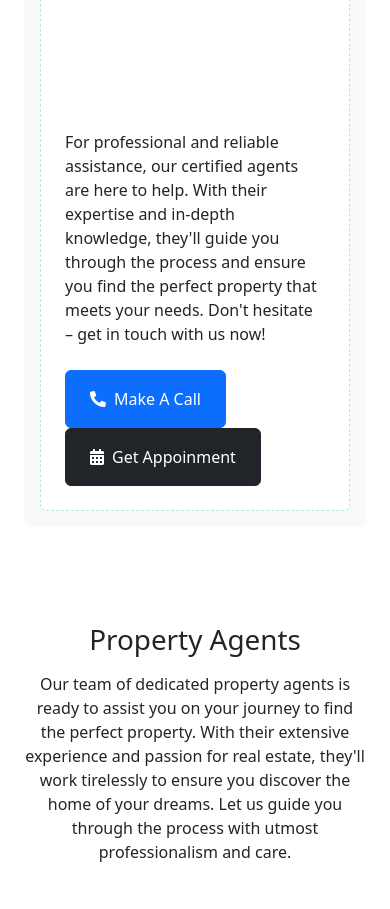
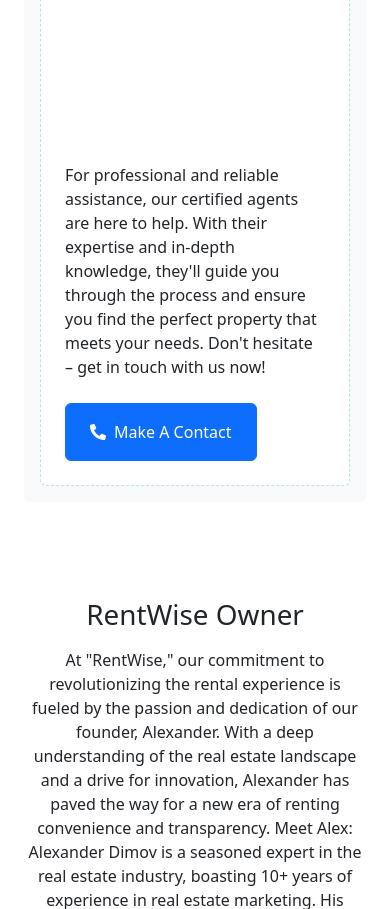
Before and after one commit to AlexDimov-04/Property-Rental-Marketplace, a Django app: page / in a window 390 px wide. Shown: the part 2291-3200 px from the top of the page. Run offline with Django 4.2, Linux system fonts and the light colour scheme; data that the repository does not hold is empty; some libraries are stand-ins or nearby versions.

Commit message:
changed landingpage structure to site theme

```diff
--- a/property_rental_marketplace/templates/hero_page/landing_page.html
+++ b/property_rental_marketplace/templates/hero_page/landing_page.html
@@ -52,7 +52,8 @@
             {% for property_type, count in property_type_counts.items %}
             {% if property_type != 'Building' %}
             <div class="col-lg-3 col-sm-6 wow fadeInUp" data-wow-delay="0.1s">
-                        <a class="cat-item d-block bg-light text-center rounded p-3" href="{% url 'list_properties' property_type %}?property_type={{ property_type }}">
+                <a class="cat-item d-block bg-light text-center rounded p-3"
+                    href="{% url 'list_properties' property_type %}?property_type={{ property_type }}">
                     <div class="rounded p-4">
                         <div class="icon mb-3">
                             <img class="img-fluid" src="{% static 'images/icon-apartment.png' %}" alt="Icon">
@@ -94,7 +95,7 @@
                     and assists with property tours.</p>
                 <p><i class="fa fa-check text-primary me-3"></i>We understand your specific needs and offer personalized
                     property recommendations to match your lifestyle and preferences.</p>
-                <a class="btn btn-primary py-3 px-5 mt-3" href="">Read More</a>
+                <a class="btn btn-primary py-3 px-5 mt-3" href="{% url 'about' %}">Read More</a>
             </div>
         </div>
     </div>
@@ -108,20 +109,19 @@
             <div class="bg-white rounded p-4" style="border: 1px dashed rgba(0, 185, 142, .3)">
                 <div class="row g-5 align-items-center">
                     <div class="col-lg-6 wow fadeIn" data-wow-delay="0.1s">
-                        <img class="img-fluid rounded w-100" src="{% static 'images/call-to-action.jpg' %}" alt="">
+                        <img class="img-fluid rounded w-100" src="{% static 'images/support.jpg' %}" alt="">
                     </div>
                     <div class="col-lg-6 wow fadeIn" data-wow-delay="0.5s">
                         <div class="mb-4">
-                            <h1 class="mb-3" style="color: #fff;">Contact With Our Certified Agent</h1>
+                            <h1 class="mb-3" style="color: #fff;">Contact With Our Support For Further Questions</h1>
                             <p>For professional and reliable assistance, our certified agents are here to help. With
                                 their expertise and in-depth knowledge, they'll guide you through the process and ensure
                                 you find the perfect property that meets your needs. Don't hesitate – get in touch with
                                 us now!</p>
                         </div>
-                        <a href="" class="btn btn-primary py-3 px-4 me-2"><i class="fa fa-phone-alt me-2"></i>Make A
-                            Call</a>
-                        <a href="" class="btn btn-dark py-3 px-4"><i class="fa fa-calendar-alt me-2"></i>Get
-                            Appoinment</a>
+                        <a href="{% url 'contacts' %}" class="btn btn-primary py-3 px-4 me-2"><i
+                                class="fa fa-phone-alt me-2"></i>Make A
+                            Contact</a>
                     </div>
                 </div>
             </div>
@@ -135,75 +135,35 @@
 <div class="container-xxl py-5">
     <div class="container">
         <div class="text-center mx-auto mb-5 wow fadeInUp" data-wow-delay="0.1s" style="max-width: 600px;">
-            <h1 class="mb-3" style="color: #202528;">Property Agents</h1>
+            <h1 class="mb-3" style="color: #202528;">RentWise Owner</h1>
             <p>
-                Our team of dedicated property agents is ready to assist you on your journey to find the perfect
-                property. With their extensive experience and passion for real estate, they'll work tirelessly to ensure
-                you discover the home of your dreams. Let us guide you through the process with utmost professionalism
-                and care.</p>
+                At "RentWise," our commitment to revolutionizing the rental experience is fueled by the passion and
+                dedication of our founder, Alexander. With a deep understanding of the real estate landscape and a
+                drive for innovation, Alexander has paved the way for a new era of renting convenience and
+                transparency.
+
+                Meet Alex:
+
+                Alexander Dimov is a seasoned expert in the real estate industry, boasting 10+ years of experience in
+                real estate marketing. His visionary leadership has guided "RentWise" to become a trusted name in the
+                market, known for its customer-centric approach and cutting-edge solutions.</p>
         </div>
+    </div>
+    <div class="container">
         <div class="row g-4">
-            <div class="col-lg-3 col-md-6 wow fadeInUp" data-wow-delay="0.1s">
+            <div class="text-center mx-auto mb-5 wow fadeInUp" data-wow-delay="0.1s" style="max-width: 600px;">
                 <div class="team-item rounded overflow-hidden">
                     <div class="position-relative">
-                        <img class="img-fluid border" src="{% static 'images/team-1.jpg' %}" alt="">
+                        <img class="img-fluid border" src="{% static 'images/cv_image.jpg' %}" alt="">
                         <div class="position-absolute start-50 top-100 translate-middle d-flex align-items-center">
-                            <a class="btn btn-square mx-1" href=""><i class="fab fa-facebook-f"></i></a>
-                            <a class="btn btn-square mx-1" href=""><i class="fab fa-twitter"></i></a>
-                            <a class="btn btn-square mx-1" href=""><i class="fab fa-instagram"></i></a>
+                            <a class="btn btn-square mx-1" target="_blank" href="https://www.facebook.com/alex.dimov.501/"><i class="fab fa-facebook-f"></i></a>
+                            <a class="btn btn-square mx-1" target="_blank" href="https://twitter.com/elenaultras?ref_src=twsrc%5Egoogle%7Ctwcamp%5Eserp%7Ctwgr%5Eauthor"><i class="fab fa-twitter"></i></a>
+                            <a class="btn btn-square mx-1" target="_blank" href="https://www.instagram.com/dimanou_/?hl=bg"><i class="fab fa-instagram"></i></a>
                         </div>
                     </div>
                     <div class="text-center p-4 mt-3">
-                        <h5 class="fw-bold mb-0">Full Name</h5>
-                        <small>Designation</small>
-                    </div>
-                </div>
-            </div>
-            <div class="col-lg-3 col-md-6 wow fadeInUp" data-wow-delay="0.3s">
-                <div class="team-item rounded overflow-hidden">
-                    <div class="position-relative">
-                        <img class="img-fluid border" src="{% static 'images/team-2.jpg' %}" alt="">
-                        <div class="position-absolute start-50 top-100 translate-middle d-flex align-items-center">
-                            <a class="btn btn-square mx-1" href=""><i class="fab fa-facebook-f"></i></a>
-                            <a class="btn btn-square mx-1" href=""><i class="fab fa-twitter"></i></a>
-                            <a class="btn btn-square mx-1" href=""><i class="fab fa-instagram"></i></a>
-                        </div>
-                    </div>
-                    <div class="text-center p-4 mt-3">
-                        <h5 class="fw-bold mb-0">Full Name</h5>
-                        <small>Designation</small>
-                    </div>
-                </div>
-            </div>
-            <div class="col-lg-3 col-md-6 wow fadeInUp" data-wow-delay="0.5s">
-                <div class="team-item rounded overflow-hidden">
-                    <div class="position-relative">
-                        <img class="img-fluid border" src="{% static 'images/team-3.jpg' %}" alt="">
-                        <div class="position-absolute start-50 top-100 translate-middle d-flex align-items-center">
-                            <a class="btn btn-square mx-1" href=""><i class="fab fa-facebook-f"></i></a>
-                            <a class="btn btn-square mx-1" href=""><i class="fab fa-twitter"></i></a>
-                            <a class="btn btn-square mx-1" href=""><i class="fab fa-instagram"></i></a>
-                        </div>
-                    </div>
-                    <div class="text-center p-4 mt-3">
-                        <h5 class="fw-bold mb-0">Full Name</h5>
-                        <small>Designation</small>
-                    </div>
-                </div>
-            </div>
-            <div class="col-lg-3 col-md-6 wow fadeInUp" data-wow-delay="0.7s">
-                <div class="team-item rounded overflow-hidden">
-                    <div class="position-relative">
-                        <img class="img-fluid border" src="{% static 'images/team-4.jpg' %}" alt="">
-                        <div class="position-absolute start-50 top-100 translate-middle d-flex align-items-center">
-                            <a class="btn btn-square mx-1" href=""><i class="fab fa-facebook-f"></i></a>
-                            <a class="btn btn-square mx-1" href=""><i class="fab fa-twitter"></i></a>
-                            <a class="btn btn-square mx-1" href=""><i class="fab fa-instagram"></i></a>
-                        </div>
-                    </div>
-                    <div class="text-center p-4 mt-3">
-                        <h5 class="fw-bold mb-0">Full Name</h5>
-                        <small>Designation</small>
+                        <h5 class="fw-bold mb-0">Alexander Dimov</h5>
+                        <small style="color: #fff;">Owner</small>
                     </div>
                 </div>
             </div>
@@ -218,52 +178,26 @@
     <div class="container">
         <div class="text-center mx-auto mb-5 wow fadeInUp" data-wow-delay="0.1s" style="max-width: 600px;">
             <h1 class="mb-3" style="color: #202528;">Our Clients Say!</h1>
-            <p>Don't just take our word for it. Here's what our valued clients have to say about their experience with us:</p>
+            <p>Don't just take our word for it. Here's what our valued clients have to say about their experience with
+                us:</p>
         </div>
         <div class="owl-carousel testimonial-carousel wow fadeInUp" data-wow-delay="0.1s">
+            {% for com in comments %}
                 <div class="testimonial-item bg-light rounded p-3">
                     <div class="bg-white border rounded p-4">
-                    <p>Tempor stet labore dolor clita stet diam amet ipsum dolor duo ipsum rebum stet dolor amet
-                        diam stet. Est stet ea lorem amet est kasd kasd erat eos</p>
+                        <p>{{com.comment}}</p>
                         <div class="d-flex align-items-center">
-                        <img class="img-fluid flex-shrink-0 rounded" src="{% static 'images/testimonial-1.jpg' %}"
+                            <img class="img-fluid flex-shrink-0 rounded" src="{{ user_profile.profile_image.url }}"
                                 style="width: 45px; height: 45px;">
                             <div class="ps-3">
-                            <h6 class="fw-bold mb-1">Client Name</h6>
-                            <small>Profession</small>
+                                <small>{{user_profile}} - {{com.profession}}</small>
                             </div>
                         </div>
                     </div>
                 </div>
-            <div class="testimonial-item bg-light rounded p-3">
-                <div class="bg-white border rounded p-4">
-                    <p>Tempor stet labore dolor clita stet diam amet ipsum dolor duo ipsum rebum stet dolor amet
-                        diam stet. Est stet ea lorem amet est kasd kasd erat eos</p>
-                    <div class="d-flex align-items-center">
-                        <img class="img-fluid flex-shrink-0 rounded" src="{% static 'images/testimonial-2.jpg' %}"
-                            style="width: 45px; height: 45px;">
-                        <div class="ps-3">
-                            <h6 class="fw-bold mb-1">Client Name</h6>
-                            <small>Profession</small>
+            {% endfor %}
         </div>
-                    </div>
-                </div>
-            </div>
-            <div class="testimonial-item bg-light rounded p-3">
-                <div class="bg-white border rounded p-4">
-                    <p>Tempor stet labore dolor clita stet diam amet ipsum dolor duo ipsum rebum stet dolor amet
-                        diam stet. Est stet ea lorem amet est kasd kasd erat eos</p>
-                    <div class="d-flex align-items-center">
-                        <img class="img-fluid flex-shrink-0 rounded" src="{% static 'images/testimonial-3.jpg' %}"
-                            style="width: 45px; height: 45px;">
-                        <div class="ps-3">
-                            <h6 class="fw-bold mb-1">Client Name</h6>
-                            <small>Profession</small>
-                        </div>
-                    </div>
-                </div>
-            </div>
-        </div>
+        <a style="margin-top: 20px;" class="btn btn-primary py-3 px-5 mt-3" href="{% url 'comments' %}">Leave a comment</a>
     </div>
 </div>
 <!-- Testimonial End -->
```
Lines whose indentation alone changed are shown as unchanged.
